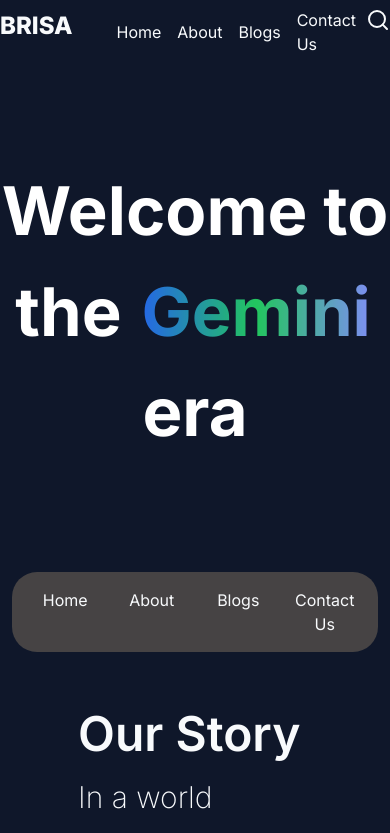
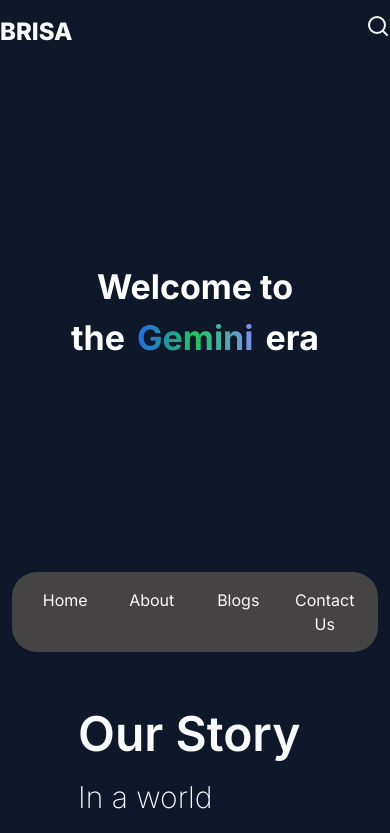
Before and after one commit to anwarjunaidkm/modern-portfolio, a Next.js app: page / in a window 390 px wide. Shown: the top 833 px of the page. Built offline with nearby package versions, Linux system fonts and the light colour scheme.

Commit message:
banner responsive applied

```diff
--- a/src/Components/Banner/Banner.tsx
+++ b/src/Components/Banner/Banner.tsx
@@ -8,12 +8,12 @@
 
 function Banner({ text }: bannerProps) {
   return (
-    <div className="text-white ">
+    <div className="text-white">
       <motion.h1
         initial={{ opacity: 0, x: -100 }}
         whileInView={{ opacity: 1, x: 0 }}
         transition={{ duration: 2 }}
-        className="text-9xl text-center leading-normal font-bold "
+        className="md:text-9xl text-7xl text-center leading-normal font-bold "
       >
         {text} <br />
         the <span className="px-1 bg-gradient-to-r from-blue-600 via-green-500 to-indigo-400 inline-block text-transparent bg-clip-text" >Gemini</span> era
--- a/src/Containers/HomePage/HeaderContainer/HeaderContainer.tsx
+++ b/src/Containers/HomePage/HeaderContainer/HeaderContainer.tsx
@@ -11,7 +11,7 @@
         <div className=" flex gap-5 ">
           <h1 className="font-extrabold text-5xl">BRISA</h1>
 
-          <div className=" flex gap-4 text-xl font-normal items-center ml-6">
+          <div className="hidden md:flex gap-4 text-xl font-normal items-center ml-6">
             {navData.map((item, index) => (
               <Navbar key={index} label={item.label} url={item.url} />
             ))}
```
